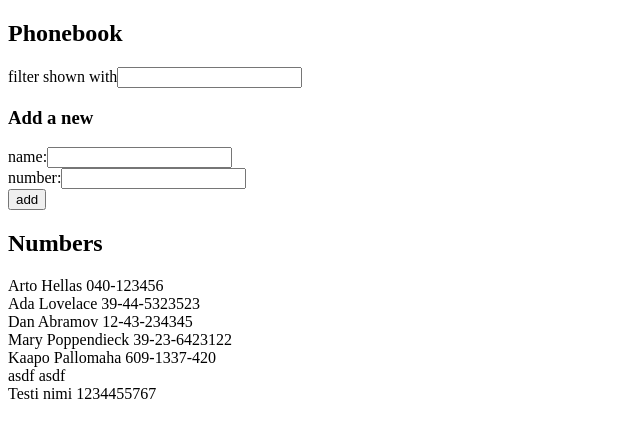
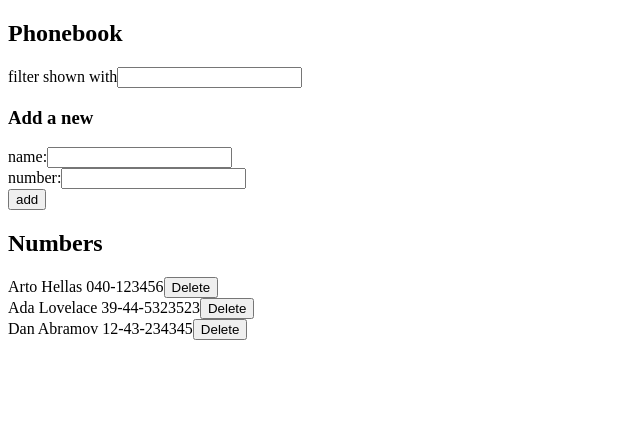
Before and after one commit to nilsys/fullstack2020, a React (Create React App) app in the folder part2/phonebook/: page / in a window 1280 px wide. Shown: the top 438 px of the page, without its empty margins (0-640 px from the left). Built offline with nearby package versions, Linux system fonts and the light colour scheme; data requests are answered from the project's data file.

Commit message:
2.16-17 done

```diff
--- a/part2/phonebook/db.json
+++ b/part2/phonebook/db.json
@@ -14,31 +14,6 @@
       "name": "Dan Abramov",
       "number": "12-43-234345",
       "id": 3
-    },
-    {
-      "name": "Mary Poppendieck",
-      "number": "39-23-6423122",
-      "id": 4
-    },
-    {
-      "name": "Kaapo Pallomaha",
-      "number": "609-1337-420",
-      "id": 5
-    },
-    {
-      "name": "",
-      "number": "",
-      "id": 6
-    },
-    {
-      "name": "asdf",
-      "number": "asdf",
-      "id": 7
-    },
-    {
-      "name": "Testi nimi",
-      "number": "1234455767",
-      "id": 8
     }
   ]
 }
--- a/part2/phonebook/src/App.js
+++ b/part2/phonebook/src/App.js
@@ -10,14 +10,16 @@ const App = () => {
     const [ newFilter, setNewFilter ] = useState('')
     const [ newName, setNewName ] = useState('')
     const [ newNumber, setNewNumber ] = useState('')
+    const [ update, setUpdate] = useState(false)
 
     useEffect(() => {
         NumberService
         .getNumbers()
         .then(resp => {
-            setPersons(resp.data)
+            setPersons(resp)
+            setUpdate(false)
         })
-    }, [])
+    }, [update])
 
     const handleNewName = (e) => {
         setNewName(e.target.value)
@@ -41,12 +43,19 @@ const App = () => {
             NumberService
             .create(newPerson)
             .then(resp => {
-                setPersons(persons.concat(resp.data))
+                setPersons(persons.concat(resp))
                 setNewName("")
                 setNewNumber("")
             })
         }
 
+    }
+
+    const handleDelete = (name, id) => {
+        if (window.confirm(`Delete ${name}?`)){
+            NumberService.deleteNumber(id)
+            setUpdate(true)
+        }
     }
 
 
@@ -64,7 +73,8 @@ const App = () => {
             handleSubmit={handleSubmit} />
 
             <h2>Numbers</h2>
-            <Persons persons={persons} filter={newFilter} />
+            <Persons persons={persons} filter={newFilter}
+            handleDelete={handleDelete} />
         </div>
     )
     }
--- a/part2/phonebook/src/components/Persons.js
+++ b/part2/phonebook/src/components/Persons.js
@@ -1,12 +1,18 @@
 import React from 'react'
 
-const Persons = ({persons, filter}) => {
+const Persons = ({persons, filter, handleDelete}) => {
 
   return (
     <div>
       {persons.map((person) => {
         if (person.name.toLowerCase().indexOf(filter.toLowerCase()) >= 0) {
-          return <div key={person.name}>{person.name} {person.number}</div>
+          return (
+            <div key={person.name}>
+              {person.name} {person.number}
+              <button type="submit"
+              onClick={() => {handleDelete(person.name, person.id)}}>Delete</button>
+            </div>
+          )
         } else {
           return null
         }
--- a/part2/phonebook/src/services/Numbers.js
+++ b/part2/phonebook/src/services/Numbers.js
@@ -2,11 +2,19 @@ import axios from 'axios'
 const baseUrl = 'http://localhost:3001/persons'
 
 const getNumbers = () => {
-    return axios.get(baseUrl)
+    const req = axios.get(baseUrl)
+    return req.then(resp => resp.data)
 }
 
 const create = (newNumber) => {
-    return axios.post(baseUrl, newNumber)
+    const req = axios.post(baseUrl, newNumber)
+    return req.then(resp => resp.data)
 }
 
-export default {getNumbers, create}
+// bubblegum
+const deleteNumber = (numberToDelete) => {
+    const req =  axios.delete(`${baseUrl}/${numberToDelete}`, getNumbers)
+    return req.then(resp => resp.data)
+}
+
+export default {getNumbers, create, deleteNumber}
```
